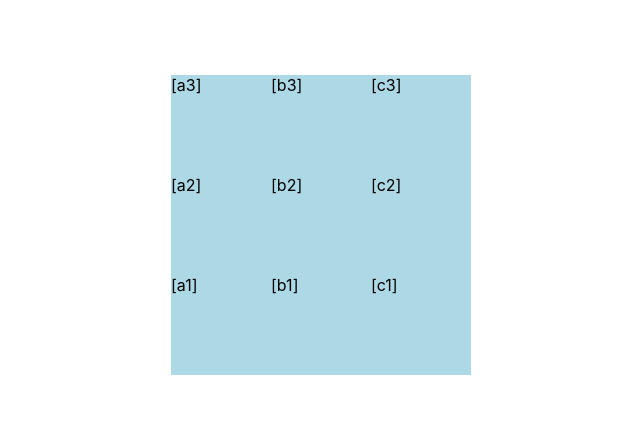
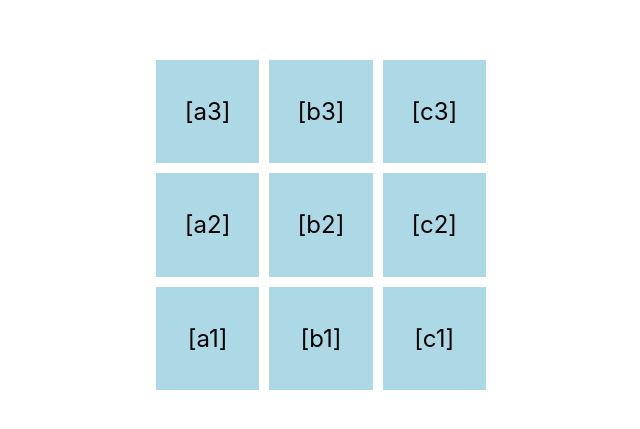
Before and after one commit to tomaskjay/dual-n-back, a React (Create React App) app: page / in a window 1280 px wide. Shown: the part 175-604 px from the top of the page, without its empty margins (319-959 px from the left). Built offline with nearby package versions, Linux system fonts and the light colour scheme.

Commit message:
added spaces between tiles

```diff
--- a/src/components/board.css
+++ b/src/components/board.css
@@ -1,13 +1,16 @@
 #board {
     display: grid;
-    grid-template-columns: repeat(3, 100px);
-    grid-template-rows: repeat(3, 100px);
-    width: 300px;
-    height: 300px;
-    background-color: #ADD8E6;
+    grid-template-columns: repeat(3, 1fr);
+    grid-template-rows: repeat(3, 1fr);
+    gap: 10px;
+    width: 330px;
+    height: 330px;
 }
 
 #board .tile {
-    width: 100px;
-    height: 100px;
+    background-color: #ADD8E6;
+    display: flex;
+    align-items: center;
+    justify-content: center;
+    font-size: 24px;
 }
```
